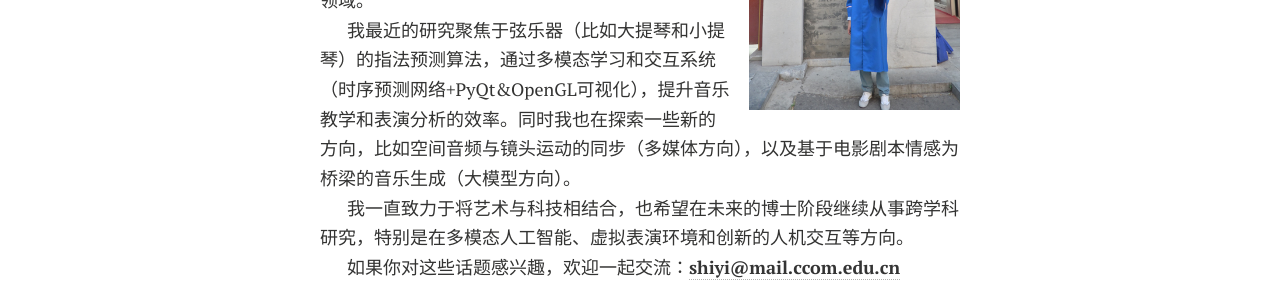
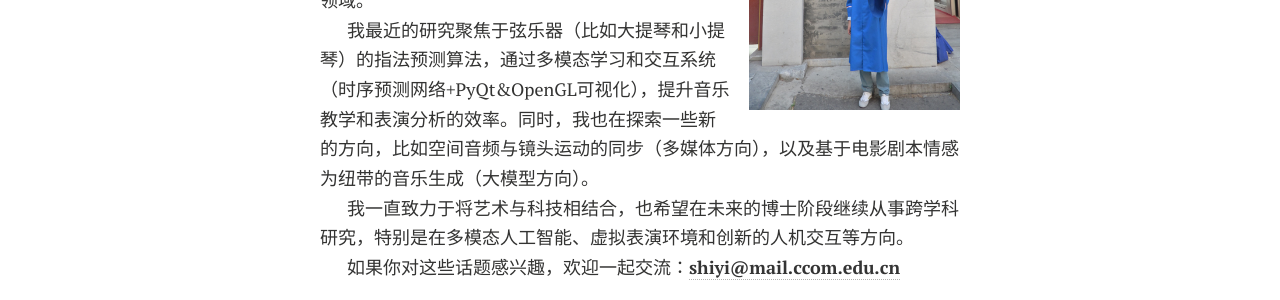
Before and after one commit to shiyi099/homepage, a Jekyll site: the page built from cn.md, in a window 1280 px wide. Shown: the part 366-666 px from the top of the page. Built offline with Jekyll 4.4.1, drawn with Linux system fonts in a browser that asks for light colours; nearby versions of some CDN libraries; comment, search, counter and statistics services are not loaded; a style sheet for code colours, icons or effects is not loaded.

Commit message:
Update cn.md

```diff
--- a/cn.md
+++ b/cn.md
@@ -5,6 +5,7 @@ title: 主页中文版
 ---
 
 ## 关于我
+
 <a href="https://shiyi099.github.io/homepage/images/Yi Shi.jpg" target="_blank">
     <img title="" src="https://shiyi099.github.io/homepage/images/Yi Shi.jpg" alt="" class="floatpic">
 </a>
@@ -15,7 +16,7 @@ title: 主页中文版
 
 近期我已于[中央音乐学院](https://zh.wikipedia.org/wiki/中央音乐学院)的[音乐人工智能与音乐信息科技系](https://www.ccom.edu.cn/jgk/jxdw/ylrgznyylxxkjx.htm)取得了硕士学位，师从[俞峰](https://baike.baidu.com/item/俞峰/2843997)教授和清华大学自动化系[戴琼海](https://baike.baidu.com/item/戴琼海)教授。我的研究领域主要包括音乐表演、多媒体技术、人工智能模型应用的交叉领域。<br>
 
-我最近的研究聚焦于弦乐器（比如大提琴和小提琴）的指法预测算法，通过多模态学习和交互系统（时序预测网络+PyQt&OpenGL可视化），提升音乐教学和表演分析的效率。同时我也在探索一些新的方向，比如空间音频与镜头运动的同步（多媒体方向），以及基于电影剧本情感为桥梁的音乐生成（大模型方向）。<br>
+我最近的研究聚焦于弦乐器（比如大提琴和小提琴）的指法预测算法，通过多模态学习和交互系统（时序预测网络+PyQt&OpenGL可视化），提升音乐教学和表演分析的效率。同时，我也在探索一些新的方向，比如空间音频与镜头运动的同步（多媒体方向），以及基于电影剧本情感为纽带的音乐生成（大模型方向）。<br>
 
 我一直致力于将艺术与科技相结合，也希望在未来的博士阶段继续从事跨学科研究，特别是在多模态人工智能、虚拟表演环境和创新的人机交互等方向。<br>
 
```
